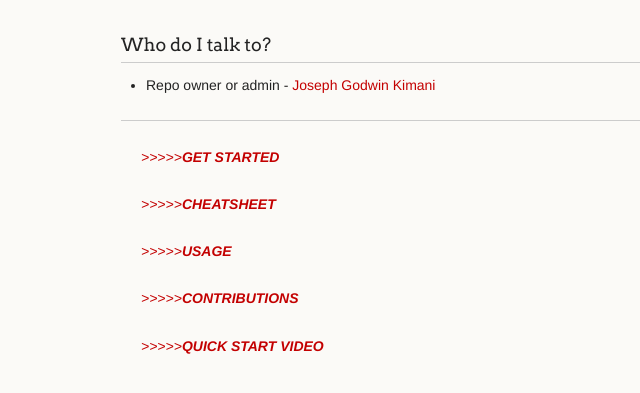
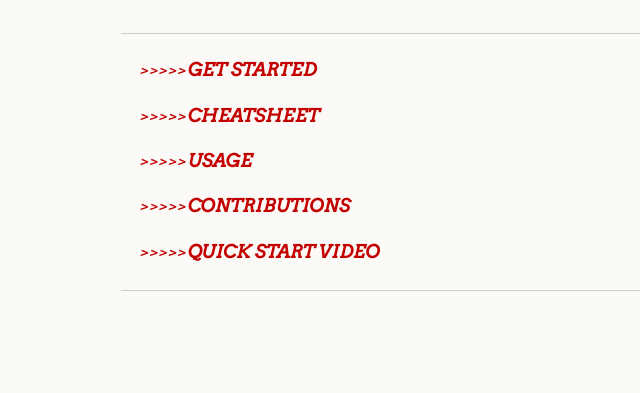
Before and after one commit to josephgodwinkimani/wrench, a plain HTML site: page index.html in a window 1280 px wide. Shown: the part 1590-1983 px from the top of the page, without its empty margins (189-829 px from the left). After the commit the page ends 1941 px from the top, so only its background shows below. Drawn offline with Linux system fonts and the light colour scheme.

Commit message:
Update index.html

```diff
--- a/index.html
+++ b/index.html
@@ -85,12 +85,7 @@
 <p><a href="https://sourceforge.net/projects/wrench/files/latest/download"><img src="https://img.shields.io/sourceforge/dt/wrench.svg" alt="Download wrench"></a></p>
 
 <h3>
-<a id="who-do-i-talk-to" class="anchor" href="#who-do-i-talk-to" aria-hidden="true"><span aria-hidden="true" class="octicon octicon-link"></span></a>Who do I talk to?</h3>
 
-<ul>
-<li>Repo owner or admin - <a href="https://github.com/josephgodwinkimani">Joseph Godwin Kimani</a>
-</li>
-</ul>
 
 <hr>
 
```
